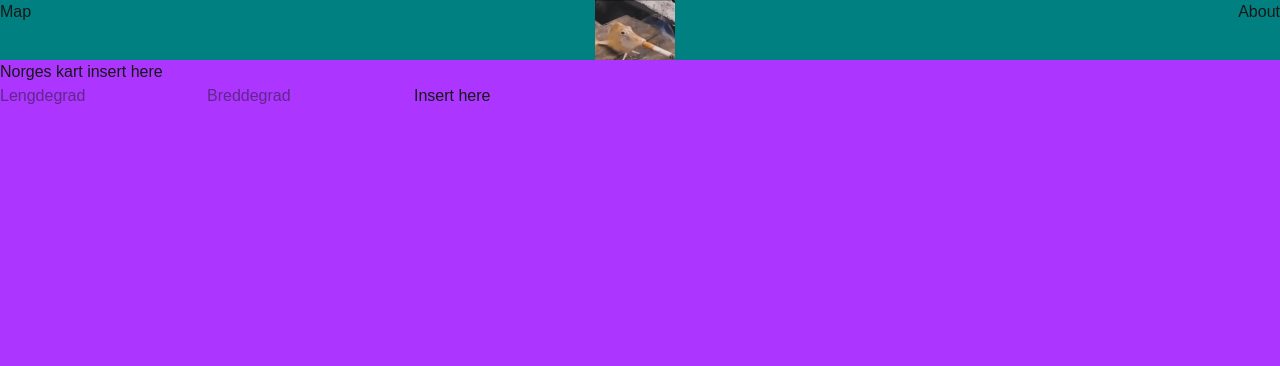
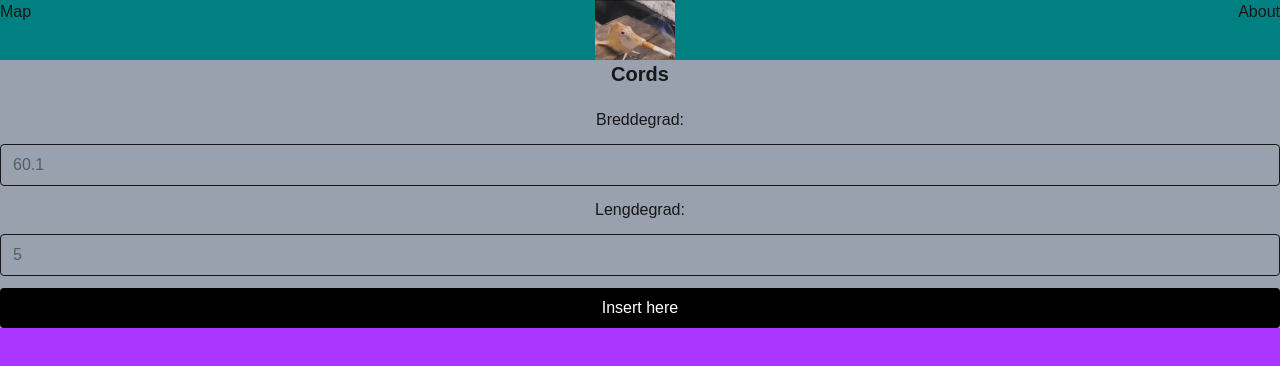
Before and after one commit to fish-corp-homies/fish-corp-frontend, a Next.js app: page /map in a window 1280 px wide. Shown: the top 366 px of the page. Built offline with nearby package versions, Linux system fonts and the light colour scheme.

Commit message:
Pyntet på skjemaet

```diff
--- a/src/app/map/page.tsx
+++ b/src/app/map/page.tsx
@@ -1,12 +1,31 @@
-export default function Map() {
-    return(
+export default function Home() {
+    return (
         <>
-            <h1>Norges kart insert here</h1>
-            <form>
-                <input type="text" placeholder="Lengdegrad" />
-                <input type="text" placeholder="Breddegrad" />
-                <button type="submit">Insert here</button>
-            </form>
+            <div className="text-center bg-gray-400">
+                <h1 className="text-xl font-semibold">Cords</h1>
+
+                <form className="flex flex-col gap-3 mt-5">
+                    <p>Breddegrad:</p>
+                    <input
+                        type="text"
+                        placeholder="60.1"
+                        className="px-3 py-2 rounded border"
+                    />
+
+                    <p>Lengdegrad:</p>
+                    <input
+                        type="text"
+                        placeholder="5"
+                        className="px-3 py-2 rounded border"
+                    />
+                    <button
+                        type="submit"
+                        className="px-4 py-2 bg-black text-white rounded"
+                    >
+                        Insert here
+                    </button>
+                </form>
+            </div>
         </>
-    )
+    );
 }
```
